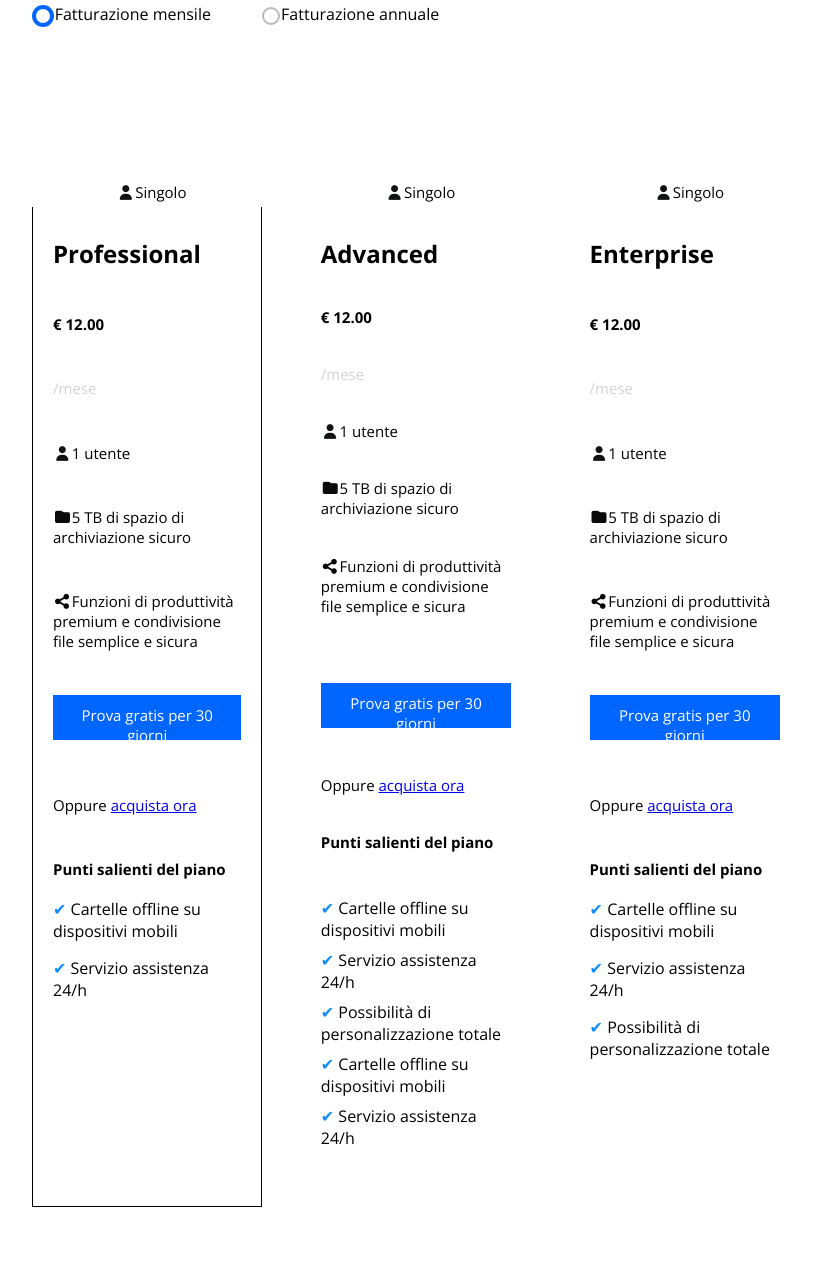
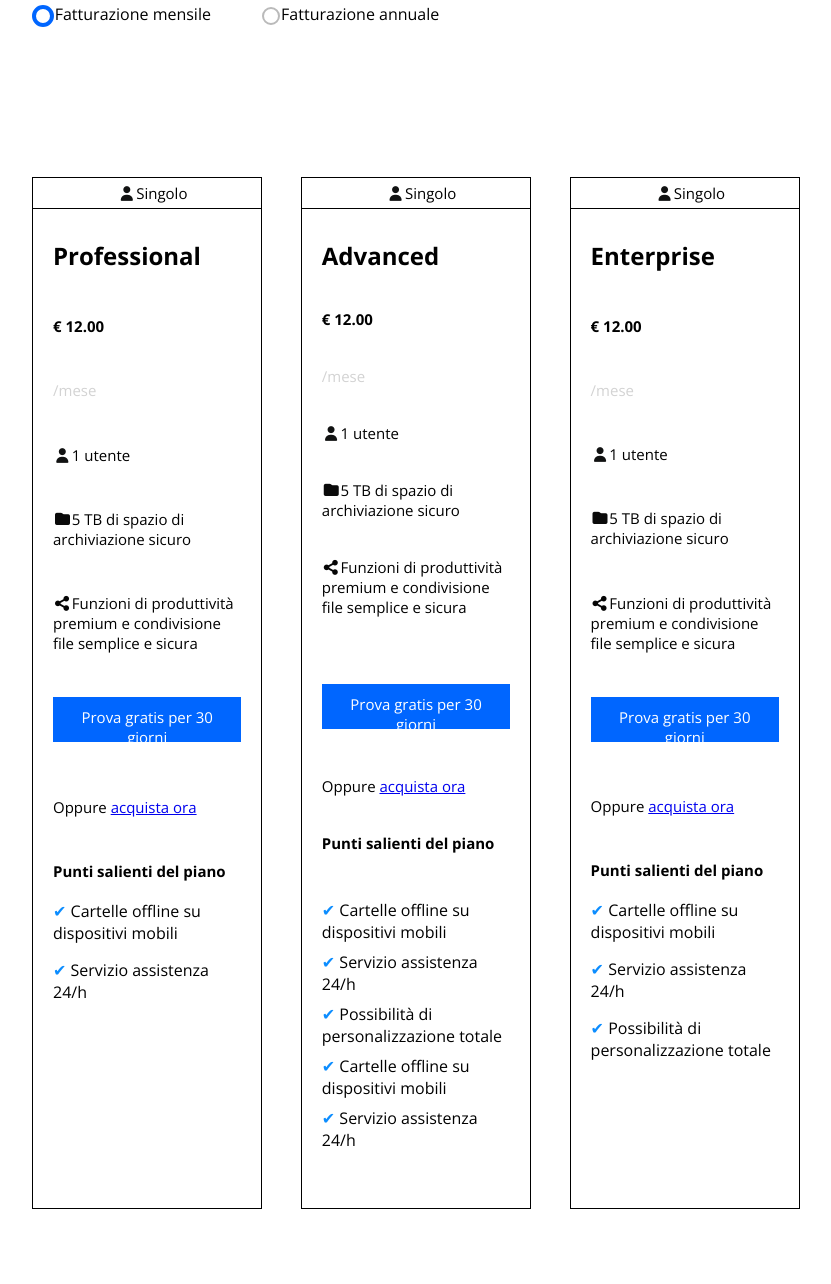
Before and after one commit to 0xMauriz/htmlcss-dropbox, a plain HTML site: page index.html in a window 1280 px wide. Shown: the part 1103-2387 px from the top of the page, without its empty margins (224-1055 px from the left). Drawn offline with nearby package versions, Linux system fonts and the light colour scheme.

Commit message:
Mancava 1 border...

```diff
--- a/styles/main.css
+++ b/styles/main.css
@@ -181,6 +181,7 @@
 .package-quantity {
     width: 30%;
     padding: 5px 9% 5px 11%;
+    border: 1px solid black;
     font-size: 15px;
 }
 
@@ -207,6 +208,7 @@
     width: 30%;
     height: 1000px;
     padding: 30px 20px 20px 20px;
+    border: 1px solid black;
     flex-wrap: wrap;
     border-top: 0px;
 }
@@ -225,6 +227,7 @@
     width: 30%;
     height: 1000px;
     padding: 30px 20px 142px 20px;
+    border: 1px solid black;
     flex-wrap: wrap;
     border-top: 0px;
 }
@@ -240,6 +243,7 @@
     justify-content: center;
     font-size: 15px;
     width: 100%;
+    border: 1px solid black;
     margin-top: 30px;
     padding: 15px 0;
 
@@ -251,6 +255,7 @@
 
 .enterprise-package-contact{
     width: 100%;
+    border: 1px solid black;
     padding: 30px 3px 30px 15px;
 }
 
```
